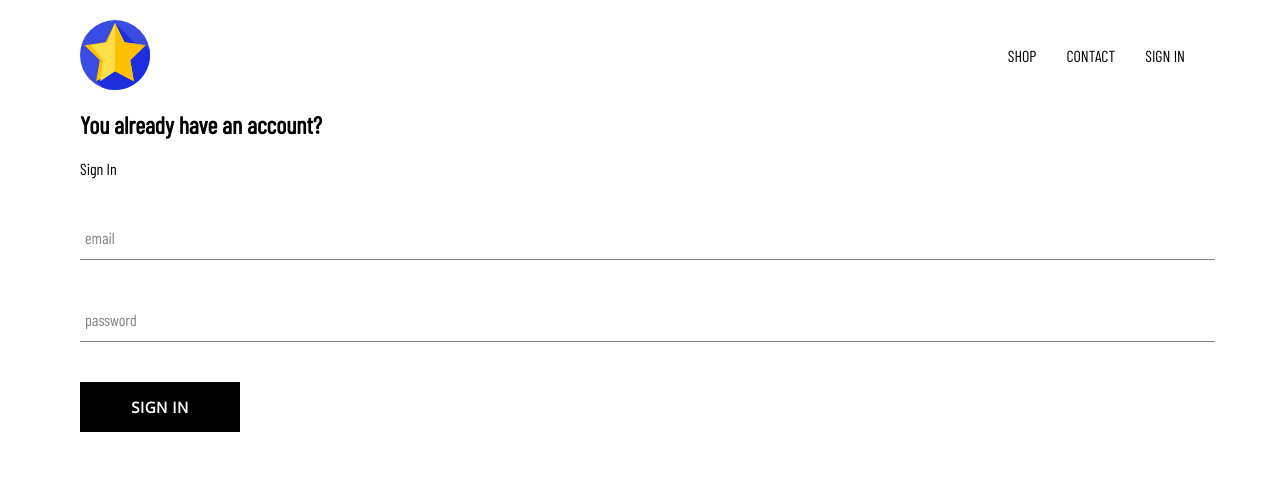
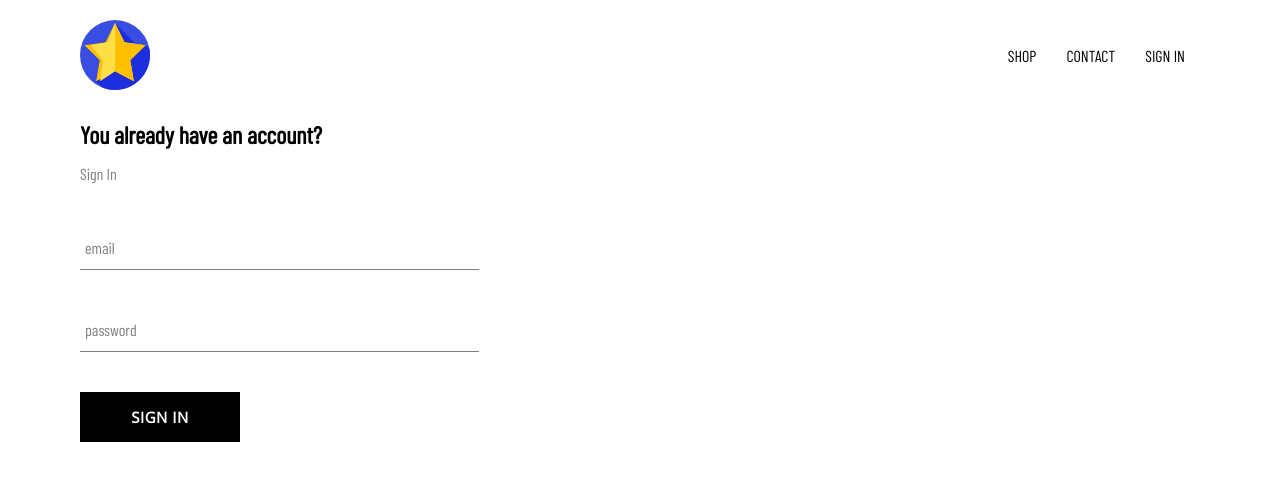
Before and after one commit to utevo/e-commerce, a React (Create React App) app: page /sign in a window 1280 px wide. Shown: the top 480 px of the page. Built offline with nearby package versions, Linux system fonts and the light colour scheme.

Commit message:
Create style for the SignIn component

```diff
--- a/src/components/SignIn/SignIn.jsx
+++ b/src/components/SignIn/SignIn.jsx
@@ -30,8 +30,8 @@ class SignIn extends React.Component {
   render() {
     return (
       <div className='sign-in'>
-        <h2>You already have an account?</h2>
-        <span>Sign In</span>
+        <h2 className='title'>You already have an account?</h2>
+        <span className='subtitle'>Sign In</span>
 
         <form onSubmit={this.handleSubmit}>
           <FormInput
--- a/src/components/SignIn/SignIn.scss
+++ b/src/components/SignIn/SignIn.scss
@@ -0,0 +1,15 @@
+.sign-in {
+    width: 30vw;
+    display: flex;
+    flex-direction: column;
+
+    .title {
+        margin: 10px 0;
+        color: black;
+    }
+
+    .subtitle {
+        margin: 5px 0px;
+        color: grey;
+    }
+}
```
